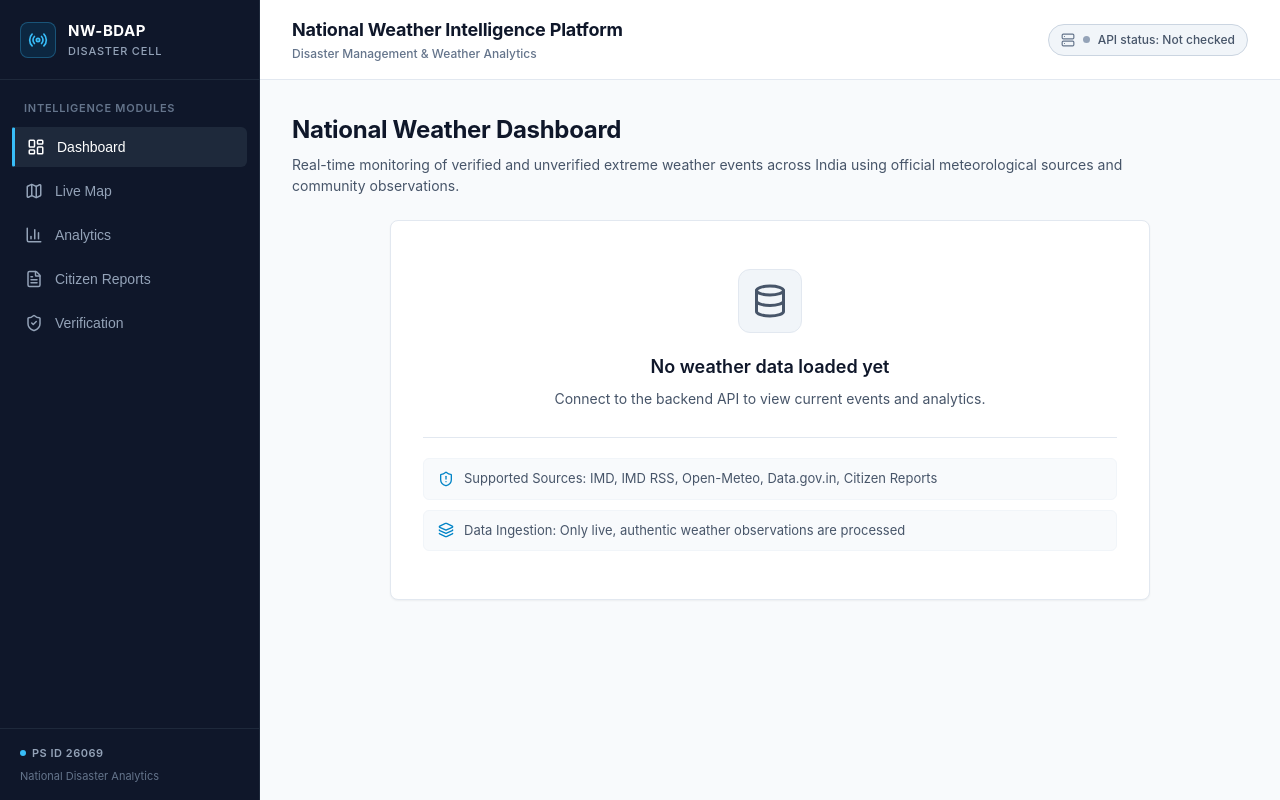
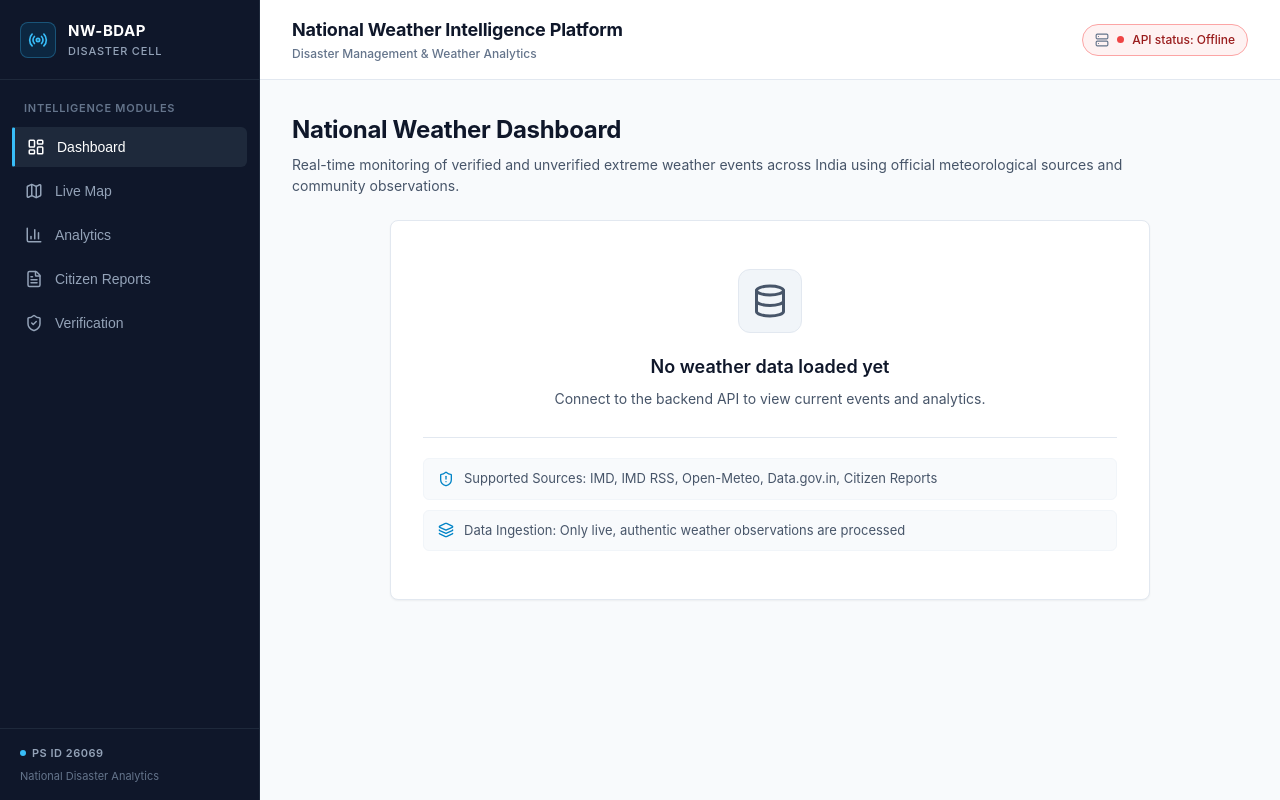
Before and after one commit to pranay-authankar/national-weather-platform, a React (Vite) app in the folder frontend/: page / in a window 1280 px wide. Built offline with nearby package versions, Linux system fonts and the light colour scheme; no server answers.

Commit message:
Connect header to backend health API

```diff
--- a/frontend/src/App.css
+++ b/frontend/src/App.css
@@ -238,6 +238,36 @@
   background-color: #94a3b8;
 }
 
+.api-status-badge.checking {
+  border-color: #fde047;
+  background-color: #fefce8;
+  color: #854d0e;
+}
+
+.api-status-badge.checking .status-dot {
+  background-color: #eab308;
+}
+
+.api-status-badge.online {
+  border-color: #86efac;
+  background-color: #f0fdf4;
+  color: #166534;
+}
+
+.api-status-badge.online .status-dot {
+  background-color: #22c55e;
+}
+
+.api-status-badge.offline {
+  border-color: #fca5a5;
+  background-color: #fef2f2;
+  color: #991b1b;
+}
+
+.api-status-badge.offline .status-dot {
+  background-color: #ef4444;
+}
+
 /* --------------------------------------------------------------------------
    Content Area & Pages
    -------------------------------------------------------------------------- */
--- a/frontend/src/components/layout/Header.tsx
+++ b/frontend/src/components/layout/Header.tsx
@@ -1,7 +1,60 @@
-import type { FC } from 'react';
+import { useState, useEffect, type FC } from 'react';
 import { Server } from 'lucide-react';
+import { getHealth } from '../../services/healthApi';
+
+type HealthStatus = 'checking' | 'online' | 'offline';
 
 export const Header: FC = () => {
+  const [status, setStatus] = useState<HealthStatus>('checking');
+
+  useEffect(() => {
+    let isMounted = true;
+
+    getHealth()
+      .then((response) => {
+        if (!isMounted) return;
+        if (response?.status === 'ok') {
+          setStatus('online');
+        } else {
+          setStatus('offline');
+        }
+      })
+      .catch(() => {
+        if (!isMounted) return;
+        setStatus('offline');
+      });
+
+    return () => {
+      isMounted = false;
+    };
+  }, []);
+
+  const getStatusBadgeProps = () => {
+    switch (status) {
+      case 'online':
+        return {
+          className: 'api-status-badge online',
+          text: 'API status: Online',
+          title: 'Backend API is online',
+        };
+      case 'offline':
+        return {
+          className: 'api-status-badge offline',
+          text: 'API status: Offline',
+          title: 'Backend API is unavailable',
+        };
+      case 'checking':
+      default:
+        return {
+          className: 'api-status-badge checking',
+          text: 'API status: Checking...',
+          title: 'Checking backend API health',
+        };
+    }
+  };
+
+  const badge = getStatusBadgeProps();
+
   return (
     <header className="app-header">
       <div className="header-titles">
@@ -10,10 +63,10 @@ export const Header: FC = () => {
       </div>
 
       <div className="header-actions">
-        <div className="api-status-badge neutral" title="Backend health check has not been initiated">
+        <div className={badge.className} title={badge.title}>
           <Server size={14} className="status-icon" aria-hidden="true" />
           <span className="status-dot"></span>
-          <span className="status-text">API status: Not checked</span>
+          <span className="status-text">{badge.text}</span>
         </div>
       </div>
     </header>
```
